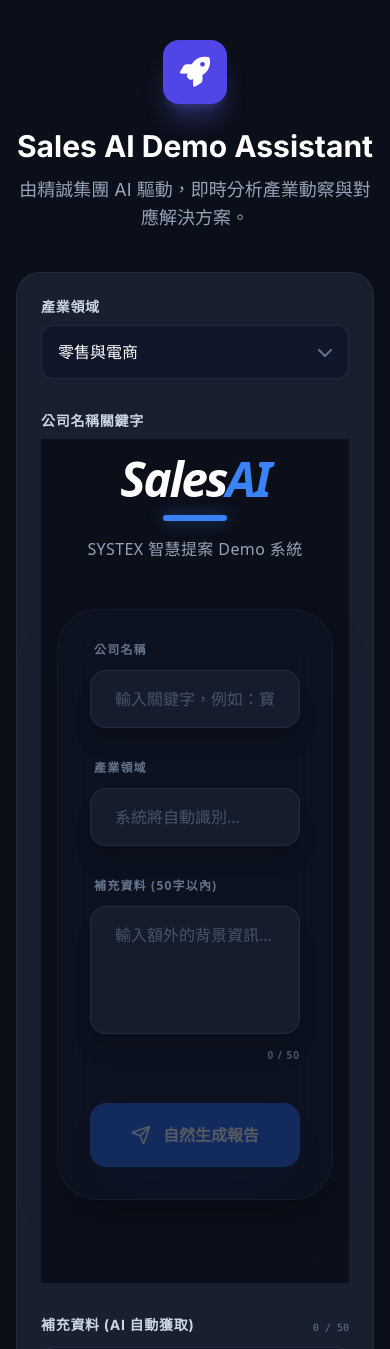
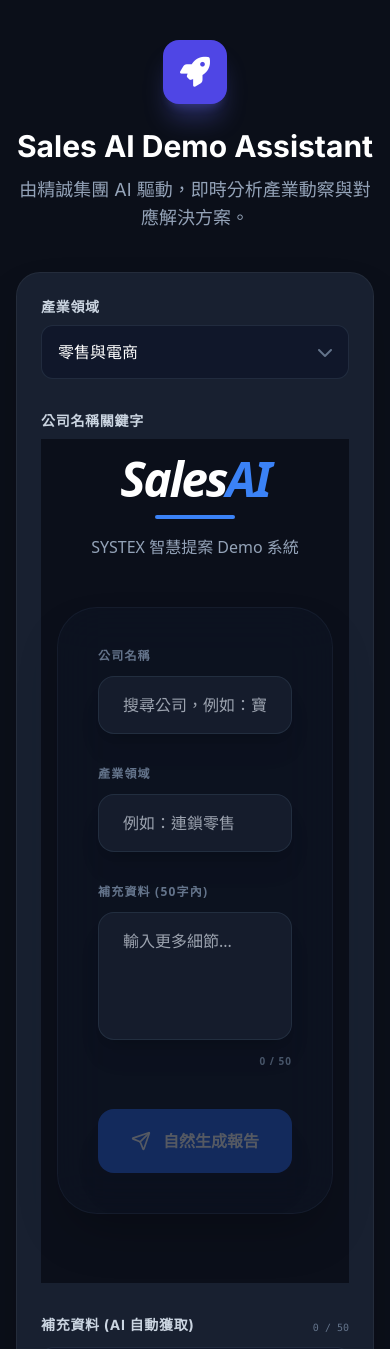
Before and after one commit to kaanyih-cmyk/Sales-AI-Demo-Assistant, a React (Vite) app in the folder 1223新解壓縮的程式碼檔案/: page / in a window 390 px wide. Shown: the top 1349 px of the page. Built offline with nearby package versions, Linux system fonts and the light colour scheme.

Commit message:
sad AutocompleteInput.tsx

```diff
--- a/1223新解壓縮的程式碼檔案/components/AutocompleteInput.tsx
+++ b/1223新解壓縮的程式碼檔案/components/AutocompleteInput.tsx
@@ -1,28 +1,10 @@
-"use client";
+import React, { useState, useEffect, useRef } from 'react';
+import { Search, ChevronRight, BarChart3, AlertCircle, CheckCircle2, Send, Loader2, Building2, Factory } from 'lucide-react';
 
-import React, { useState, useEffect, useRef } from 'react';
-import {
-  Search,
-  ChevronRight,
-  BarChart3,
-  AlertCircle,
-  CheckCircle2,
-  Send,
-  Loader2,
-  Building2,
-  Factory
-} from 'lucide-react';
+// --- 這裡是主要的 Demo 網頁程式碼 ---
+const apiKey = "";
 
-/**
- * SalesAI Demo - 整合部署優化版
- * 功能重點：
- * 1. 支援 Next.js/Vercel 部署 (use client)
- * 2. 公司選取後自動帶入產業領域
- * 3. 修正下拉選單重複顯示邏輯
- * 4. 完美復刻截圖 UI 配色
- */
-
-export default function App() {
+const App = () => {
   const [step, setStep] = useState('input');
   const [companyName, setCompanyName] = useState('');
   const [industry, setIndustry] = useState('');
@@ -32,23 +14,22 @@ export default function App() {
   const [loading, setLoading] = useState(false);
   const [reportData, setReportData] = useState(null);
 
-  // 核心控制：標記是否剛完成選取動作
+  // 使用 useRef 來記錄是否剛完成選取動作，避免重複觸發下拉選單
   const isSelectionMade = useRef(false);
 
-  // 模擬公司資料庫：包含正確的產業對應
+  // 模擬公司資料庫 (包含名稱與產業)
   const companyDb = [
     { name: "寶雅", industry: "百貨零售業" },
     { name: "寶島眼鏡", industry: "醫療器材零售業" },
     { name: "寶成工業", industry: "鞋業製造業" },
     { name: "寶齡爵諾", industry: "生技製藥業" },
     { name: "寶元實業", industry: "土地開發與建築業" },
-    { name: "仁寶電腦", industry: "電腦及週邊設備業" },
-    { name: "精誠資訊", industry: "資訊軟體服務業" }
+    { name: "仁寶電腦", industry: "電腦及週邊設備業" }
   ];
 
-  // 下拉建議搜尋邏輯
+  // 模擬搜尋建議功能
   useEffect(() => {
-    // 如果剛完成選取，不執行搜尋建議並重置狀態
+    // 如果剛選取完，則不執行搜尋建議
     if (isSelectionMade.current) {
       isSelectionMade.current = false;
       return;
@@ -58,7 +39,7 @@ export default function App() {
       if (companyName.length >= 1 && step === 'input') {
         const filtered = companyDb.filter(item => item.name.includes(companyName));
 
-        // 若輸入內容與建議項完全符合，則隱藏選單，避免選完後選單還在那裡
+        // 如果輸入的內容完全等於其中一個選項，且目前沒顯示選單，就不再顯示（代表已選取）
         if (filtered.length === 1 && filtered[0].name === companyName) {
             setSuggestions([]);
         } else {
@@ -71,11 +52,10 @@ export default function App() {
     return () => clearTimeout(timer);
   }, [companyName, step]);
 
-  // 選取公司：同時更新名稱與產業領域
   const selectCompany = (item) => {
     isSelectionMade.current = true;
     setCompanyName(item.name);
-    setIndustry(item.industry); // 自動填入正確產業
+    setIndustry(item.industry); // 自動帶入產業資訊
     setSuggestions([]);
     setSelectedIndex(-1);
   };
@@ -94,13 +74,11 @@ export default function App() {
   };
 
   const generateReport = () => {
-    if (!companyName) return;
     setLoading(true);
-    // 模擬 AI 分析與生成過程
     setTimeout(() => {
       setReportData({
-        trends: `目前 ${industry} 領域正處於數位轉型關鍵期。隨著消費行為全面線上化，數據驅動的精準行銷已成為標配。企業正積極導入 AI 預測模型以優化庫存管理並提升客戶生命週期價值，預計未來三年內自動化流程將佔據 40% 的運營重心。`,
-        painPoints: `針對 ${companyName} 的關鍵挑戰在於線上與線下數據無法有效整合，導致無法描繪精確的客戶輪廓。此外，現有系統反應速度緩慢，無法應對高併發的流量。客戶對於個人化體驗的期待提升，傳統的統一推播模式已導致轉換率持續下滑。`
+        trends: "目前零售與科技產業正迎來 AI 驅動的轉型浪潮，企業紛紛投入 OMO (線上線下整合) 以及數據中台的建設。隨著生成式 AI 普及，如何利用數據精準預測消費行為並提供個性化服務，已成為維持競爭力的核心關鍵。",
+        painPoints: "現有系統架構老舊，導致線上與實體店鋪的數據無法即時同步，造成會員體驗斷層。此外，行銷人員缺乏自動化工具來處理巨量數據，導致無法針對不同客群進行精準投遞，進而造成轉換率持續低迷。"
       });
       setStep('report');
       setLoading(false);
@@ -108,47 +86,48 @@ export default function App() {
   };
 
   return (
-    <div className="min-h-screen bg-[#0b0f1a] text-slate-200 font-sans p-4 md:p-10 flex justify-center selection:bg-blue-500/30">
+    <div className="min-h-screen bg-[#0b0f1a] text-slate-200 font-sans p-4 md:p-10 flex justify-center">
       <div className="w-full max-w-3xl">
 
-        {/* 標題區域 */}
-        <div className="mb-12 text-center animate-in fade-in duration-1000">
+        {/* 標題區 */}
+        <div className="mb-12 text-center">
           <h1 className="text-5xl font-black tracking-tighter text-white mb-3 italic">
             Sales<span className="text-blue-500">AI</span>
           </h1>
-          <div className="h-1.5 w-16 bg-blue-500 mx-auto mb-4 rounded-full shadow-[0_0_15px_rgba(59,130,246,0.5)]"></div>
-          <p className="text-slate-400 font-medium tracking-wide">SYSTEX 智慧提案 Demo 系統</p>
+          <div className="h-1 w-20 bg-blue-500 mx-auto mb-4 rounded-full"></div>
+          <p className="text-slate-400 font-medium">SYSTEX 智慧提案 Demo 系統</p>
         </div>
 
-        {/* 第一階段：輸入與搜尋 */}
+        {/* 第一階段：輸入畫面 */}
         {step === 'input' && (
-          <div className="bg-slate-900/40 border border-slate-800/50 rounded-[2.5rem] p-8 md:p-10 shadow-2xl backdrop-blur-xl animate-in slide-in-from-bottom-4 duration-500">
+          <div className="bg-slate-900/40 border border-slate-800/50 rounded-[2.5rem] p-10 shadow-2xl backdrop-blur-xl">
             <div className="grid grid-cols-1 md:grid-cols-2 gap-8 mb-8">
               <div className="relative">
-                <label className="text-xs font-bold uppercase tracking-widest text-slate-500 mb-3 block ml-1">公司名稱</label>
-                <div className="relative group">
+                <label className="text-xs font-bold uppercase tracking-widest text-slate-500 mb-3 block">公司名稱</label>
+                <div className="relative">
                   <input
                     type="text"
                     value={companyName}
                     onChange={(e) => {
-                      isSelectionMade.current = false;
+                      isSelectionMade.current = false; // 使用者手動輸入時，重置選取狀態
                       setCompanyName(e.target.value);
                     }}
                     onKeyDown={handleKeyDown}
-                    placeholder="輸入關鍵字，例如：寶"
-                    className="w-full bg-slate-800/50 border border-slate-700/50 rounded-2xl py-4 px-6 text-white placeholder:text-slate-600 focus:outline-none focus:ring-2 focus:ring-blue-500/50 transition-all shadow-xl"
+                    placeholder="搜尋公司，例如：寶"
+                    className="w-full bg-slate-800/50 border border-slate-700/50 rounded-2xl py-4 px-6 text-white focus:outline-none focus:ring-2 focus:ring-blue-500/50 transition-all shadow-xl"
                   />
-                  {/* 下拉建議清單 */}
                   {suggestions.length > 0 && (
                     <div className="absolute z-20 w-full bg-slate-800 border border-slate-700 mt-2 rounded-2xl shadow-2xl overflow-hidden animate-in fade-in slide-in-from-top-1">
                       {suggestions.map((item, idx) => (
                         <div
                           key={idx}
                           onClick={() => selectCompany(item)}
-                          className={`px-6 py-4 cursor-pointer transition-colors flex justify-between items-center ${selectedIndex === idx ? 'bg-blue-600 text-white' : 'hover:bg-slate-700 text-slate-300'}`}
+                          className={`px-6 py-4 cursor-pointer transition-colors ${selectedIndex === idx ? 'bg-blue-600 text-white' : 'hover:bg-slate-700 text-slate-300'}`}
                         >
-                          <span className="font-semibold">{item.name}</span>
-                          <span className="text-[10px] bg-slate-900/50 px-2 py-1 rounded text-slate-400 font-bold border border-slate-700 uppercase">{item.industry}</span>
+                          <div className="flex justify-between items-center">
+                            <span>{item.name}</span>
+                            <span className="text-[10px] bg-slate-700 px-2 py-1 rounded text-slate-400 font-bold">{item.industry}</span>
+                          </div>
                         </div>
                       ))}
                     </div>
@@ -157,24 +136,24 @@ export default function App() {
               </div>
 
               <div>
-                <label className="text-xs font-bold uppercase tracking-widest text-slate-500 mb-3 block ml-1">產業領域</label>
+                <label className="text-xs font-bold uppercase tracking-widest text-slate-500 mb-3 block">產業領域</label>
                 <input
                   type="text"
                   value={industry}
                   onChange={(e) => setIndustry(e.target.value)}
-                  placeholder="系統將自動識別..."
-                  className="w-full bg-slate-800/50 border border-slate-700/50 rounded-2xl py-4 px-6 text-white placeholder:text-slate-600 focus:outline-none focus:ring-2 focus:ring-blue-500/50 transition-all shadow-xl"
+                  placeholder="例如：連鎖零售"
+                  className="w-full bg-slate-800/50 border border-slate-700/50 rounded-2xl py-4 px-6 text-white focus:outline-none focus:ring-2 focus:ring-blue-500/50 transition-all shadow-xl"
                 />
               </div>
             </div>
 
             <div className="mb-10">
-              <label className="text-xs font-bold uppercase tracking-widest text-slate-500 mb-3 block ml-1">補充資料 (50字以內)</label>
+              <label className="text-xs font-bold uppercase tracking-widest text-slate-500 mb-3 block">補充資料 (50字內)</label>
               <textarea
                 value={memo}
                 onChange={(e) => setMemo(e.target.value.slice(0, 50))}
-                placeholder="輸入額外的背景資訊..."
-                className="w-full bg-slate-800/50 border border-slate-700/50 rounded-2xl py-4 px-6 h-32 text-white placeholder:text-slate-600 focus:outline-none focus:ring-2 focus:ring-blue-500/50 transition-all resize-none shadow-xl"
+                placeholder="輸入更多細節..."
+                className="w-full bg-slate-800/50 border border-slate-700/50 rounded-2xl py-4 px-6 h-32 text-white focus:outline-none focus:ring-2 focus:ring-blue-500/50 transition-all resize-none shadow-xl"
               />
               <div className="text-right text-[10px] font-bold text-slate-600 mt-2 tracking-widest">{memo.length} / 50</div>
             </div>
@@ -182,38 +161,36 @@ export default function App() {
             <button
               onClick={generateReport}
               disabled={loading || !companyName}
-              className="w-full bg-blue-600 hover:bg-blue-500 text-white font-black py-5 rounded-2xl shadow-2xl shadow-blue-900/30 flex items-center justify-center gap-3 transition-all active:scale-[0.98] disabled:opacity-30 disabled:cursor-not-allowed group"
+              className="w-full bg-blue-600 hover:bg-blue-500 text-white font-black py-5 rounded-2xl shadow-2xl flex items-center justify-center gap-3 transition-all active:scale-[0.98] disabled:opacity-30"
             >
-              {loading ? <Loader2 className="animate-spin" /> : <Send size={20} className="group-hover:translate-x-1 group-hover:-translate-y-1 transition-transform" />}
+              {loading ? <Loader2 className="animate-spin" /> : <Send size={20} />}
               自然生成報告
             </button>
           </div>
         )}
 
-        {/* 第二階段：報告內容 (對比截圖 2 & 3) */}
-        {step === 'report' && reportData && (
+        {/* 第二階段：報告畫面 (比照截圖配色) */}
+        {step === 'report' && (
           <div className="space-y-8 animate-in slide-in-from-bottom-10 duration-700">
-            {/* 產業趨勢 */}
-            <div className="bg-slate-900/50 rounded-[2rem] border border-slate-800/50 overflow-hidden shadow-2xl backdrop-blur-md">
-              <div className="bg-[#0ea5e9] px-8 py-5 flex items-center gap-3">
+            <div className="bg-slate-900/50 rounded-[2rem] border border-slate-800/50 overflow-hidden shadow-2xl">
+              <div className="bg-[#0ea5e9] px-8 py-4 flex items-center gap-3">
                 <BarChart3 size={20} className="text-white" />
-                <h2 className="text-xl font-black text-white tracking-widest uppercase">產業趨勢</h2>
+                <h2 className="text-lg font-black text-white tracking-wider">產業趨勢</h2>
               </div>
               <div className="p-8">
-                <p className="text-slate-200 leading-relaxed text-lg font-medium">
+                <p className="text-slate-300 leading-relaxed text-lg font-medium">
                   {reportData.trends}
                 </p>
               </div>
             </div>
 
-            {/* 客戶痛點分析 */}
-            <div className="bg-slate-900/50 rounded-[2rem] border border-slate-800/50 overflow-hidden shadow-2xl backdrop-blur-md">
-              <div className="bg-[#f59e0b] px-8 py-5 flex items-center gap-3">
+            <div className="bg-slate-900/50 rounded-[2rem] border border-slate-800/50 overflow-hidden shadow-2xl">
+              <div className="bg-[#f59e0b] px-8 py-4 flex items-center gap-3">
                 <AlertCircle size={20} className="text-white" />
-                <h2 className="text-xl font-black text-white tracking-widest uppercase">客戶痛點分析</h2>
+                <h2 className="text-lg font-black text-white tracking-wider">客戶痛點分析</h2>
               </div>
               <div className="p-8">
-                <p className="text-slate-200 leading-relaxed text-lg font-medium">
+                <p className="text-slate-300 leading-relaxed text-lg font-medium">
                   {reportData.painPoints}
                 </p>
               </div>
@@ -221,50 +198,46 @@ export default function App() {
 
             <button
               onClick={() => setStep('solution')}
-              className="w-full bg-white text-[#0f172a] font-black py-5 rounded-2xl shadow-2xl flex items-center justify-center gap-3 hover:bg-slate-100 transition-all active:scale-[0.98] group"
+              className="w-full bg-white text-[#0f172a] font-black py-5 rounded-2xl shadow-2xl flex items-center justify-center gap-3 hover:bg-slate-50 transition-all"
             >
-              產出精誠推薦解決方案 <ChevronRight size={22} className="text-blue-600 group-hover:translate-x-1 transition-transform" />
+              產出精誠推薦解決方案 <ChevronRight size={22} className="text-blue-600" />
             </button>
           </div>
         )}
 
-        {/* 第三階段：解決方案 (對標截圖 4) */}
+        {/* 第三階段：解決方案 (截圖 4 白底卡片) */}
         {step === 'solution' && (
-          <div className="animate-in zoom-in-95 duration-500 bg-white rounded-[2.5rem] shadow-[0_35px_60px_-15px_rgba(0,0,0,0.5)] overflow-hidden text-slate-900 px-8 py-12 md:px-12">
-            <div className="flex justify-between items-center mb-10 border-b-2 border-slate-50 pb-8">
-              <div>
-                <h2 className="text-3xl font-black text-[#1e3a8a] tracking-tight mb-2">精誠推薦解決方案</h2>
-                <div className="h-1.5 w-12 bg-blue-600 rounded-full"></div>
-              </div>
-              <div className="hidden sm:block bg-blue-50 text-blue-700 px-4 py-1.5 rounded-xl text-[10px] font-black tracking-widest uppercase border border-blue-100">
-                SYSTEX EXPERT
-              </div>
+          <div className="animate-in zoom-in-95 duration-500 bg-white rounded-[2.5rem] shadow-2xl overflow-hidden text-slate-900 px-10 py-12">
+            <div className="flex justify-between items-center mb-10 border-b-2 border-slate-50 pb-6">
+                <div>
+                    <h2 className="text-3xl font-black text-[#1e3a8a] tracking-tight mb-2">精誠推薦解決方案</h2>
+                    <div className="h-1.5 w-12 bg-blue-600 rounded-full"></div>
+                </div>
             </div>
 
             <div className="space-y-6">
               {[
-                { t: "全通路零售數據中台", d: "整合線上與線下交易數據，建立 360 度會員畫像，實現精準預測消費行為。" },
-                { t: "AI 智慧自動化客服系統", d: "導入最新 LLM 技術自動處理常見諮詢，提升回應效率並降低人力成本。" },
-                { t: "混合雲安全防護架構", d: "提供端到端的資安監測，確保客戶數據安全並符合政府法規要求。" },
-                { t: "ESG 智慧能源管理", d: "透過物聯網監測門市能耗與排碳量，協助企業達成綠色轉型目標。" }
+                { t: "全通路零售數據中台", d: "整合線上與線下數據，建立 360 度會員畫像。" },
+                { t: "AI 智慧自動化客服系統", d: "導入 LLM 技術自動處理常見諮詢。" },
+                { t: "雲端安全防護架構", d: "提供端到端的資安監控，確保個資安全。" },
+                { t: "ESG 智慧能源管理", d: "透過物聯網監測門市能耗。" }
               ].map((item, i) => (
-                <div key={i} className="flex gap-6 p-7 bg-slate-50/80 rounded-3xl border border-transparent hover:border-blue-100 hover:bg-blue-50/50 transition-all group">
-                  <div className="bg-blue-600 text-white p-2.5 rounded-xl self-start group-hover:rotate-12 transition-transform shadow-lg shadow-blue-200">
+                <div key={i} className="flex gap-6 p-6 bg-slate-50 rounded-2xl border border-transparent hover:border-blue-100 transition-all group">
+                  <div className="bg-blue-600 text-white p-2 rounded-xl self-start group-hover:rotate-12 transition-transform shadow-lg shadow-blue-200">
                     <CheckCircle2 size={24} />
                   </div>
                   <div>
-                    <h4 className="text-xl font-black text-slate-800 tracking-tight">{item.t}</h4>
-                    <p className="text-slate-500 mt-2 font-medium leading-relaxed">{item.d}</p>
+                    <h4 className="text-xl font-black text-slate-800">{item.t}</h4>
+                    <p className="text-slate-500 mt-2 font-medium">{item.d}</p>
                   </div>
                 </div>
               ))}
             </div>
-
             <button
               onClick={() => setStep('input')}
               className="mt-12 w-full text-slate-400 hover:text-blue-600 font-bold text-sm transition-colors tracking-widest uppercase"
             >
-              ← 返回修改條件重新生成
+              ← 返回重新生成
             </button>
           </div>
         )}
@@ -272,4 +245,6 @@ export default function App() {
       </div>
     </div>
   );
-}
+};
+
+export default App;
```
